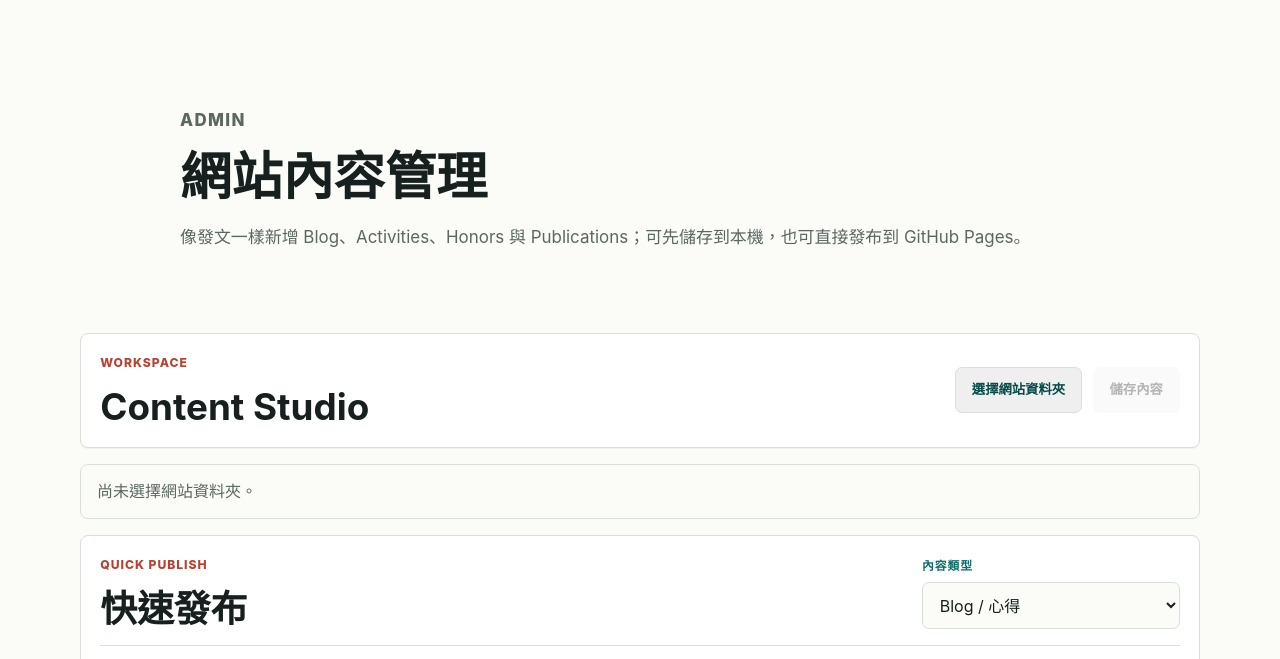
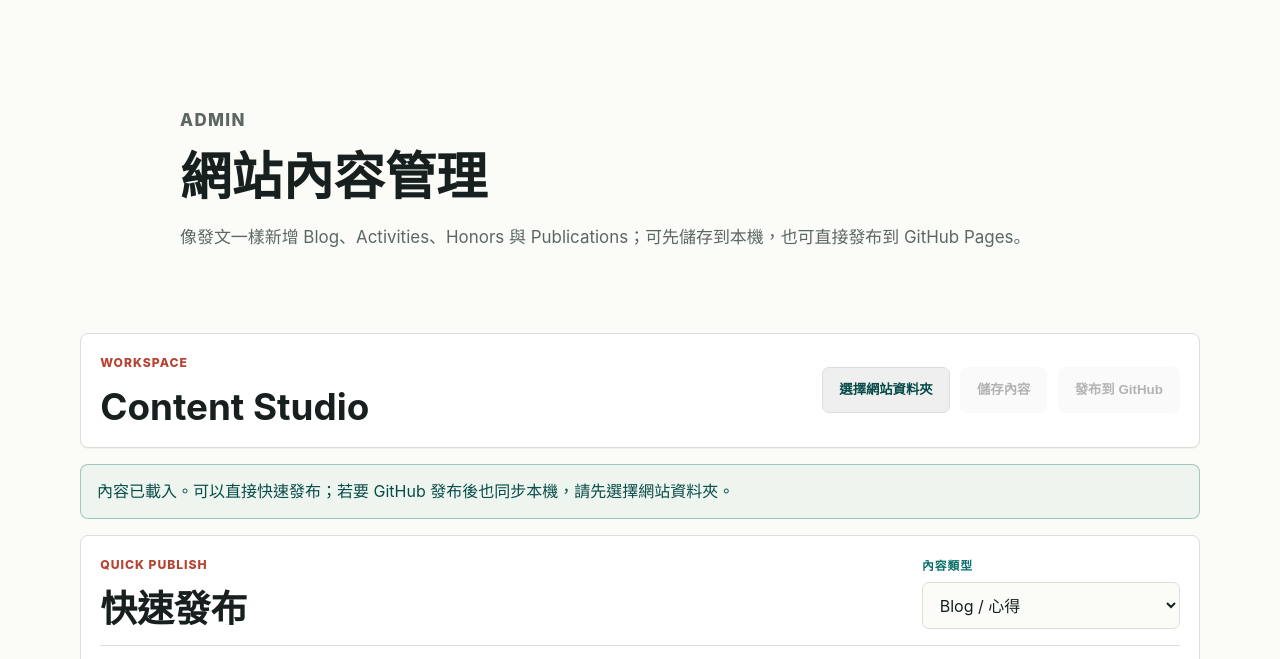
Before and after one commit to shchen0603/Personal-Website, a plain HTML site: page admin.html in a window 1280 px wide. Shown: the part 81-740 px from the top of the page. Drawn offline with Linux system fonts and the light colour scheme.

Commit message:
feat: add GitHub publish button to admin actions for content management

```diff
--- a/admin.html
+++ b/admin.html
@@ -53,6 +53,7 @@
           <div class="admin-actions">
             <button class="button button-outline" type="button" data-admin-open-folder>選擇網站資料夾</button>
             <button class="button button-primary" type="button" data-admin-save disabled>儲存內容</button>
+            <button class="button button-primary" type="button" data-admin-publish-github disabled>發布到 GitHub</button>
           </div>
         </div>
 
```
